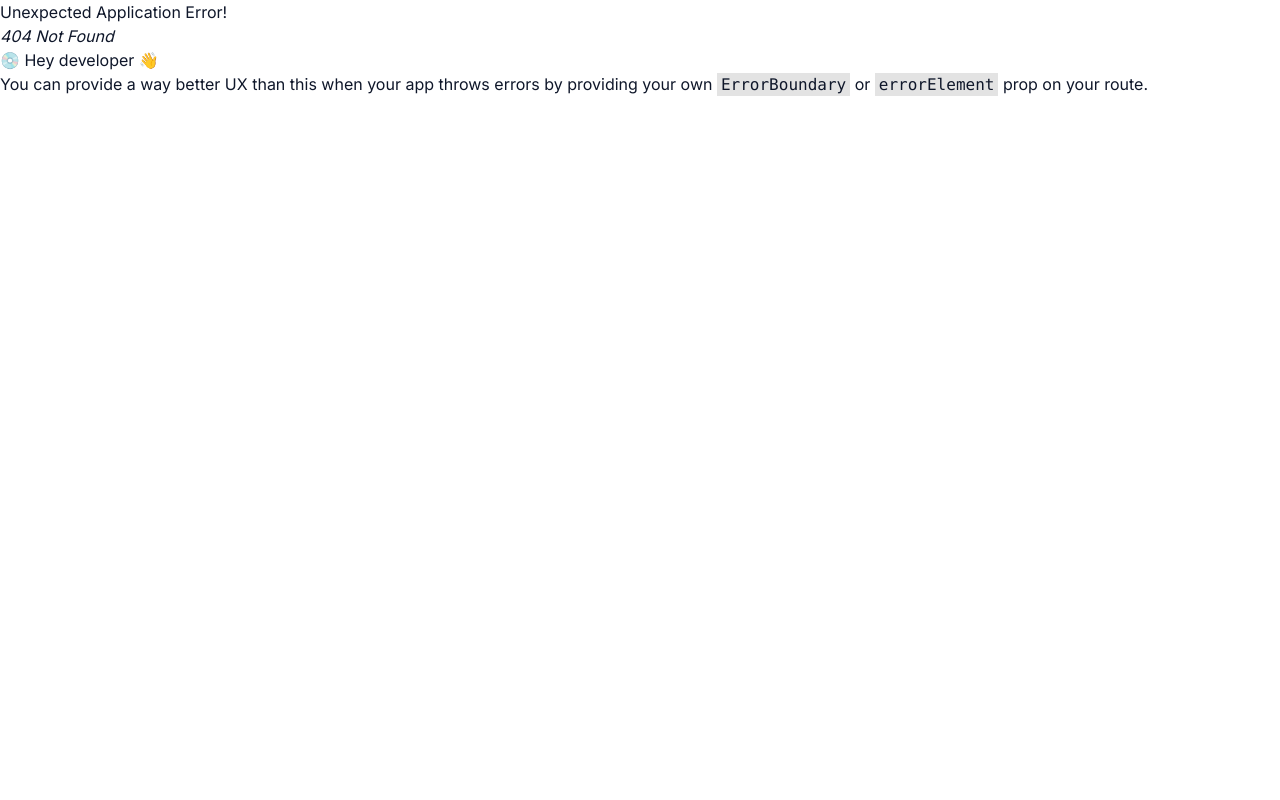
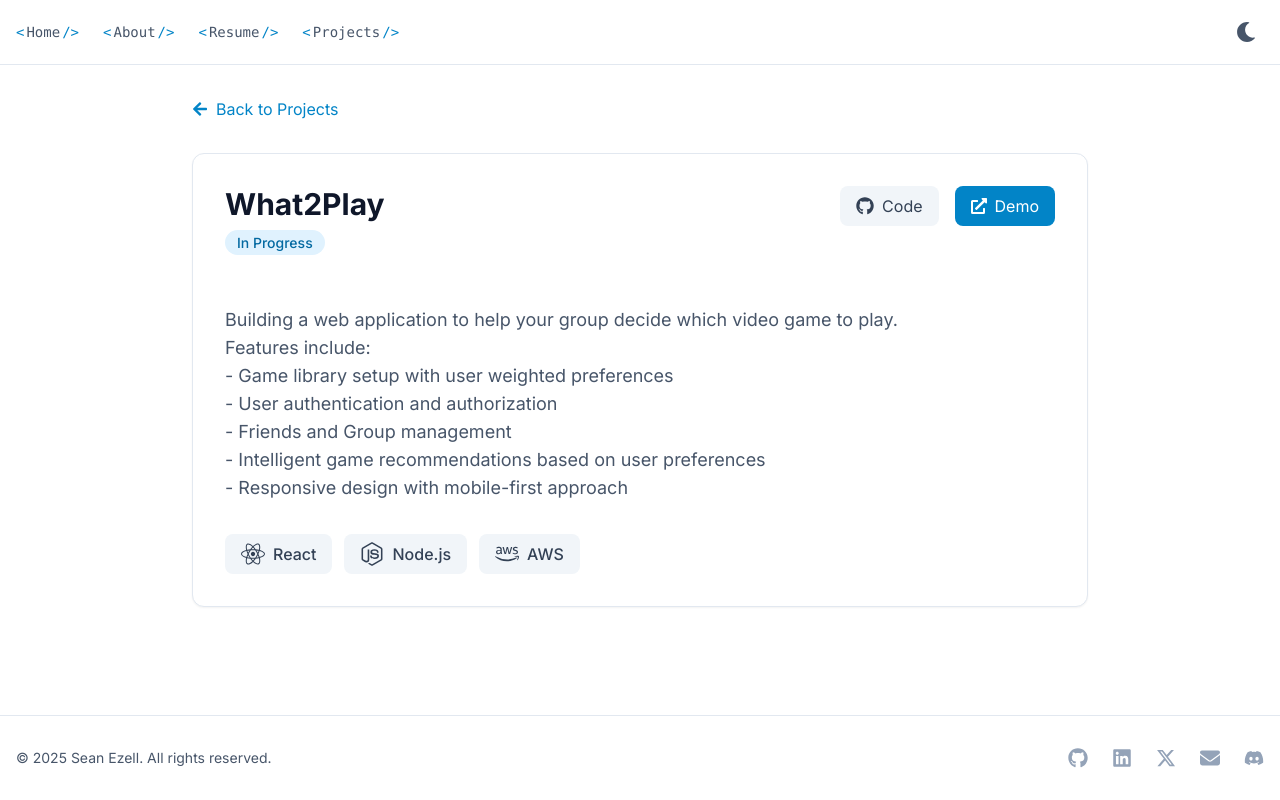
Before and after one commit to seanezell/website-client, a React (Create React App) app: page /projects/what2play in a window 1280 px wide. Before the commit this address had no page. Built offline with nearby package versions, Linux system fonts and the light colour scheme.

Commit message:
refinements

```diff
--- a/src/App.js
+++ b/src/App.js
@@ -5,6 +5,7 @@ import Footer from "./components/Footer";
 import Home from "./pages/Home.jsx";
 import About from "./pages/About.jsx";
 import Projects from "./pages/Projects";
+import ProjectDetail from "./pages/ProjectDetail";
 import Resume from "./pages/Resume";
 
 function Layout() {
@@ -38,6 +39,10 @@ const router = createBrowserRouter([
         element: <Projects />,
       },
       {
+        path: "projects/:id",
+        element: <ProjectDetail />,
+      },
+      {
         path: "resume",
         element: <Resume />,
       },
--- a/src/components/ProjectCard.jsx
+++ b/src/components/ProjectCard.jsx
@@ -1,10 +1,12 @@
 import React from 'react';
 import { FaGithub, FaExternalLinkAlt } from 'react-icons/fa';
+import { Link } from 'react-router-dom';
 import { techStack } from '../data/techStack';
 
 const ProjectCard = ({ project }) => {
     return (
         <div className="bg-white dark:bg-slate-800 rounded-xl overflow-hidden shadow-sm hover:shadow-md transition-shadow duration-300 border border-slate-200 dark:border-slate-700 flex flex-col h-full group">
+            {project.image && (
                 <div className="relative overflow-hidden aspect-video">
                     <img
                         src={project.image}
@@ -32,17 +34,27 @@ const ProjectCard = ({ project }) => {
                         </a>
                     </div>
                 </div>
+            )}
 
             <div className="p-6 flex flex-col flex-grow">
-                <h3 className="text-xl font-bold text-slate-900 dark:text-white mb-2 group-hover:text-primary-600 dark:group-hover:text-primary-400 transition-colors">
+                <div className="flex items-center justify-between mb-2">
+                    <Link to={`/projects/${project.id}`}>
+                        <h3 className="text-xl font-bold text-slate-900 dark:text-white group-hover:text-primary-600 dark:group-hover:text-primary-400 transition-colors hover:text-primary-600 dark:hover:text-primary-400">
                             {project.title}
                         </h3>
+                    </Link>
+                    {project.status && (
+                        <span className="px-2 py-1 text-xs font-medium bg-primary-100 dark:bg-primary-900 text-primary-700 dark:text-primary-300 rounded-full">
+                            {project.status}
+                        </span>
+                    )}
+                </div>
 
                 <p className="text-slate-600 dark:text-slate-400 text-sm mb-4 line-clamp-3 flex-grow">
                     {project.description}
                 </p>
 
-                <div className="flex flex-wrap gap-2 mt-auto">
+                <div className="flex flex-wrap gap-2 mb-4">
                     {project.techIds?.map((techId) => {
                         const tech = techStack.find(t => t.id === techId);
                         if (!tech) return null;
@@ -57,6 +69,29 @@ const ProjectCard = ({ project }) => {
                         );
                     })}
                 </div>
+
+                <div className="flex items-center gap-3 mt-auto">
+                    <a
+                        href={project.github}
+                        target="_blank"
+                        rel="noopener noreferrer"
+                        className="inline-flex items-center gap-2 px-3 py-2 text-sm font-medium text-slate-600 dark:text-slate-400 hover:text-primary-600 dark:hover:text-primary-400 transition-colors"
+                        title="View Code"
+                    >
+                        <FaGithub size={16} />
+                        Code
+                    </a>
+                    <a
+                        href={project.demo}
+                        target="_blank"
+                        rel="noopener noreferrer"
+                        className="inline-flex items-center gap-2 px-3 py-2 text-sm font-medium text-slate-600 dark:text-slate-400 hover:text-primary-600 dark:hover:text-primary-400 transition-colors"
+                        title="View Demo"
+                    >
+                        <FaExternalLinkAlt size={14} />
+                        Demo
+                    </a>
+                </div>
             </div>
         </div>
     );
--- a/src/data/constants.js
+++ b/src/data/constants.js
@@ -96,4 +96,12 @@ export const experiences = [
             "Managed AD/Exchange and created automation scripts",
         ]
     },
+    {
+        period: "2005-2006",
+        title: "Help Desk Support",
+        company: "Evergreen Aviation",
+        bullets: [
+            "Provided technical support for 300+ users globally",
+        ]
+    }
 ];
--- a/src/data/projects.js
+++ b/src/data/projects.js
@@ -12,9 +12,10 @@ export const projects = [
       - Intelligent game recommendations based on user preferences
       - Responsive design with mobile-first approach
     `,
-    image: 'https://via.placeholder.com/600x400?text=What+to+Play', // Placeholder
-    github: 'https://github.com',
-    demo: 'https://demo.com',
+    image: '',
+    github: 'https://github.com/seanezell/what2play',
+    demo: 'https://what2play.seanezell.com',
+    status: 'In Progress',
     isFeatured: true,
     techIds: ['react', 'node', 'aws']
   }
--- /dev/null
+++ b/src/pages/ProjectDetail.jsx
@@ -0,0 +1,90 @@
+import React from 'react';
+import { useParams, Link } from 'react-router-dom';
+import { FaGithub, FaExternalLinkAlt, FaArrowLeft } from 'react-icons/fa';
+import { projects } from '../data/projects';
+import { techStack } from '../data/techStack';
+
+const ProjectDetail = () => {
+    const { id } = useParams();
+    const project = projects.find(p => p.id === id);
+
+    if (!project) {
+        return (
+            <div className="text-center py-16">
+                <h1 className="text-2xl font-bold mb-4">Project Not Found</h1>
+                <Link to="/projects" className="text-primary-600 hover:text-primary-700">
+                    ← Back to Projects
+                </Link>
+            </div>
+        );
+    }
+
+    return (
+        <div className="max-w-4xl mx-auto">
+            <Link
+                to="/projects"
+                className="inline-flex items-center gap-2 text-primary-600 hover:text-primary-700 mb-8"
+            >
+                <FaArrowLeft size={16} />
+                Back to Projects
+            </Link>
+
+            <div className="bg-white dark:bg-slate-800 rounded-xl p-8 shadow-sm border border-slate-200 dark:border-slate-700">
+                <div className="flex items-start justify-between mb-6">
+                    <div>
+                        <h1 className="text-3xl font-bold mb-2">{project.title}</h1>
+                        {project.status && (
+                            <span className="px-3 py-1 text-sm font-medium bg-primary-100 dark:bg-primary-900 text-primary-700 dark:text-primary-300 rounded-full">
+                                {project.status}
+                            </span>
+                        )}
+                    </div>
+                    <div className="flex gap-4">
+                        <a
+                            href={project.github}
+                            target="_blank"
+                            rel="noopener noreferrer"
+                            className="inline-flex items-center gap-2 px-4 py-2 bg-slate-100 dark:bg-slate-700 text-slate-700 dark:text-slate-300 rounded-lg hover:bg-slate-200 dark:hover:bg-slate-600 transition-colors"
+                        >
+                            <FaGithub size={18} />
+                            Code
+                        </a>
+                        <a
+                            href={project.demo}
+                            target="_blank"
+                            rel="noopener noreferrer"
+                            className="inline-flex items-center gap-2 px-4 py-2 bg-primary-600 text-white rounded-lg hover:bg-primary-700 transition-colors"
+                        >
+                            <FaExternalLinkAlt size={16} />
+                            Demo
+                        </a>
+                    </div>
+                </div>
+
+                <div className="prose dark:prose-invert max-w-none mb-8">
+                    <p className="text-lg text-slate-600 dark:text-slate-400 whitespace-pre-line">
+                        {project.longDescription}
+                    </p>
+                </div>
+
+                <div className="flex flex-wrap gap-3">
+                    {project.techIds?.map((techId) => {
+                        const tech = techStack.find(t => t.id === techId);
+                        if (!tech) return null;
+                        return (
+                            <span
+                                key={tech.id}
+                                className="inline-flex items-center gap-2 px-4 py-2 bg-slate-100 dark:bg-slate-700 text-slate-700 dark:text-slate-300 rounded-lg"
+                            >
+                                {tech.icon}
+                                <span className="font-medium">{tech.name}</span>
+                            </span>
+                        );
+                    })}
+                </div>
+            </div>
+        </div>
+    );
+};
+
+export default ProjectDetail;
```
Lines whose indentation alone changed are shown as unchanged.
